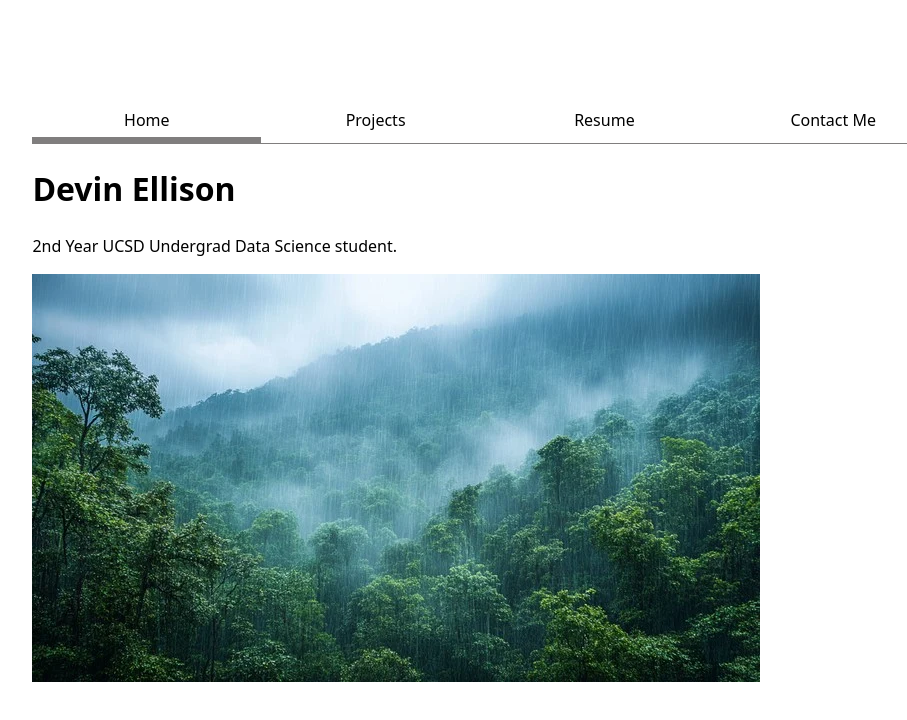
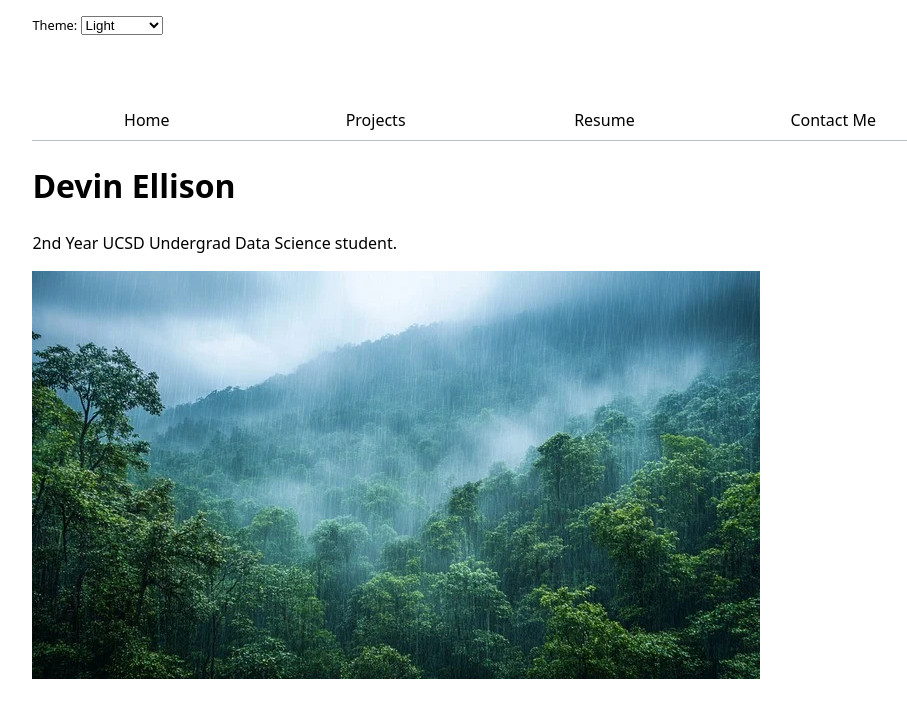
Before and after one commit to dsmfeg/portfolio, a plain HTML site: page index.html in a window 1280 px wide. Shown: the whole page, without its empty margins (150-1057 px from the left). Drawn offline with Linux system fonts and the light colour scheme.

Commit message:
lab 03
lab03ah

```diff
--- /dev/null
+++ b/global.js
@@ -0,0 +1,74 @@
+// console.log('IT’S ALIVE!');
+
+// function $$(selector, context = document) {
+//   return Array.from(context.querySelectorAll(selector));
+// }
+
+// let navLinks = $$("nav a")
+
+// let currentLink = navLinks.find(
+//   (a) => a.host === location.host && a.pathname === location.pathname,
+// );
+
+// if (currentLink) {
+//   // or if (currentLink !== undefined)
+//   currentLink.classList.add('current');
+// }
+
+// Navigation element
+let pages = [
+    { url: '', title: 'Home' },
+    { url: 'projects/', title: 'Projects' },
+    { url: 'Resume/', title: 'Resume' },
+    { url: 'contact/', title: 'Contact Me' },
+];
+
+let nav = document.createElement('nav');
+document.body.prepend(nav);
+
+const BASE_PATH = (location.hostname === "localhost" || location.hostname === "127.0.0.1")
+    ? "/"                  // Local server
+    : "/website/";         // GitHub Pages repo name
+
+for (let p of pages) {
+    let url = p.url;
+    let title = p.title;
+    url = !url.startsWith('http') ? BASE_PATH + url : url;
+    let a = document.createElement('a');
+    a.href = url;
+    a.textContent = title;
+    if (a.host === location.host && a.pathname === location.pathname) {
+        a.classList.add('current');
+    }
+    nav.append(a);
+}
+
+// Light and Dark Mode Selection
+document.body.insertAdjacentHTML(
+  'afterbegin',
+  `
+	<label class="color-scheme">
+		Theme:
+		<select>
+            <option value="light">Light</option>
+            <option value="dark">Dark</option>
+            <option value="light dark">Automatic</option>
+		</select>
+	</label>`,
+);
+
+let select = document.querySelector('.color-scheme select')
+
+if ('colorScheme' in localStorage) {
+  const saved = localStorage.colorScheme;
+
+  document.documentElement.style.setProperty('color-scheme', saved);
+  select.value = saved;
+}
+
+select.addEventListener('input', function (event) {
+  const value = event.target.value;
+
+  document.documentElement.style.setProperty('color-scheme', value);
+  localStorage.colorScheme = value;
+});
--- a/index.html
+++ b/index.html
@@ -5,11 +5,12 @@
     <meta name="viewport" content="width=device-width, initial-scale=1.0">
     <title>Devin Ellison: Personal site and portfolio</title>
     <link rel="stylesheet" href="style.css">
+    <script type="module" src="global.js"></script>
 </head>
 <body>
-    <nav>
+    <!-- <nav>
         <ul>
-            <a  class='current' href="index.html">Home</a>
+            <a href="index.html">Home</a>
         </ul>
         <ul>
             <a href="projects/index.html">Projects</a>
@@ -20,7 +21,7 @@
         <ul>
             <a href="contact/index.html">Contact Me</a>
         </ul>
-    </nav>
+    </nav> -->
     <h1>Devin Ellison</h1>
     <p>2nd Year UCSD Undergrad Data Science student.</p>
     <img src="images/mountains.webp" alt="Rainy mountaints">
--- a/style.css
+++ b/style.css
@@ -1,5 +1,6 @@
 :root {
   --color-accent: #596aeb;
+  color-scheme: light dark;
 }
 
 body {
@@ -17,10 +18,7 @@
   margin-bottom: 1em;
   border-bottom: 1px;
   border-bottom-style: solid;
-  border-color: rgb(128, 126, 126);
-
-  ul {
-    display: contents;
+  border-bottom-color: oklch(50% 10% 200 / 40%);
 
   a {
     padding: 0.5em;
@@ -30,13 +28,12 @@
     flex: 1;
   }
 }
-}
 
 .current{
   border-bottom: 0.4em;
   border-bottom-style: solid;
   padding-bottom: 5px;
-  border-color: rgb(128, 126, 126);
+  border-bottom-color: oklch(50% 10% 200 / 40%);
 }
 
 a:hover{
@@ -44,7 +41,7 @@
   border-bottom-style: solid;
   padding-bottom: 5px;
   border-color: var(--color-accent);
-  background-color: #cbcfef;
+  background-color: color-mix(in oklch, var(--color-accent), canvas 85%);
 }
 
 form {
@@ -80,3 +77,10 @@
 .resHead{
   text-align: center;
 }
+
+.color-scheme{
+  position: absolute;
+  top: 1rem;
+  bottom: 1rem;
+  font-size: 80%;
+}
```
Also changed, not shown: Resume/index.html (+4 -3 lines), contact/index.html (+4 -3 lines), projects/index.html (+4 -3 lines), 1 other file. Lines whose indentation alone changed are shown as unchanged.
